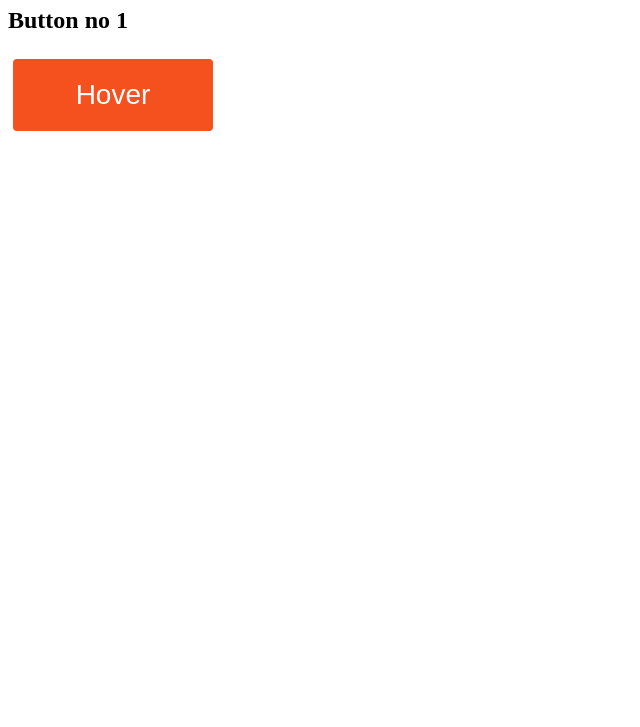
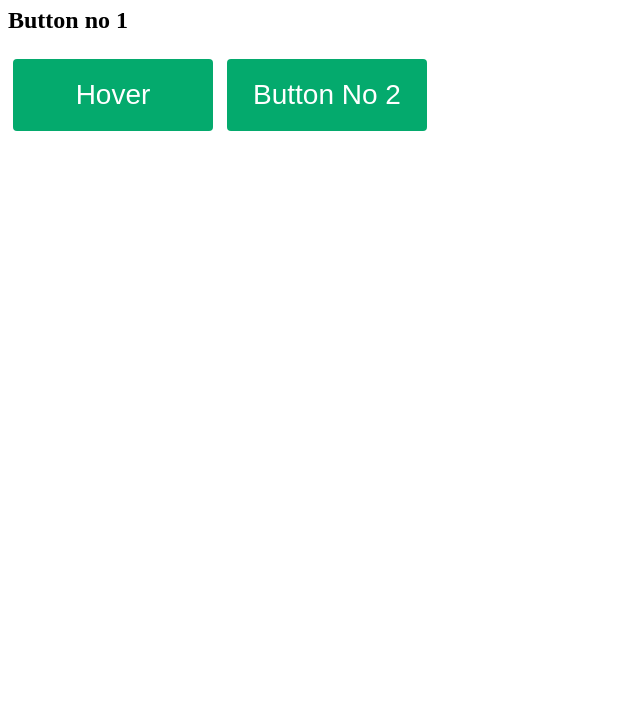
Before and after one commit to AMoizKhan/open-work, a plain HTML site: page index.html in a window 1280 px wide. Shown: the part 73-800 px from the top of the page, without its empty margins (0-640 px from the left). Drawn offline with Linux system fonts and the light colour scheme.

Commit message:
Added Second Button

```diff
--- a/index.html
+++ b/index.html
@@ -44,12 +44,53 @@
           opacity: 1;
           right: 0;
         }
+
+
+
+
+
+        .button {
+  position: relative;
+  background-color: #04AA6D;
+  border: none;
+  font-size: 28px;
+  color: #FFFFFF;
+  padding: 20px;
+  width: 200px;
+  text-align: center;
+  -webkit-transition-duration: 0.4s; /* Safari */
+  transition-duration: 0.4s;
+  text-decoration: none;
+  overflow: hidden;
+  cursor: pointer;
+}
+
+.button:after {
+  content: "";
+  background: #90EE90;
+  display: block;
+  position: absolute;
+  padding-top: 300%;
+  padding-left: 350%;
+  margin-left: -20px!important;
+  margin-top: -120%;
+  opacity: 0;
+  transition: all 0.8s
+}
+
+.button:active:after {
+  padding: 0;
+  margin: 0;
+  opacity: 1;
+  transition: 0s
+}
         </style>
 </head>
 <body>
     <h1>PLEASE ADD 5 TYPES OF BUTTONS</h1>
     <h2> Button no 1</h2>
     <button class="button"><span>Hover </span></button>
-
+    <button class="button"><span>Button No 2
+         </span></button>
 </body>
 </html>
```
